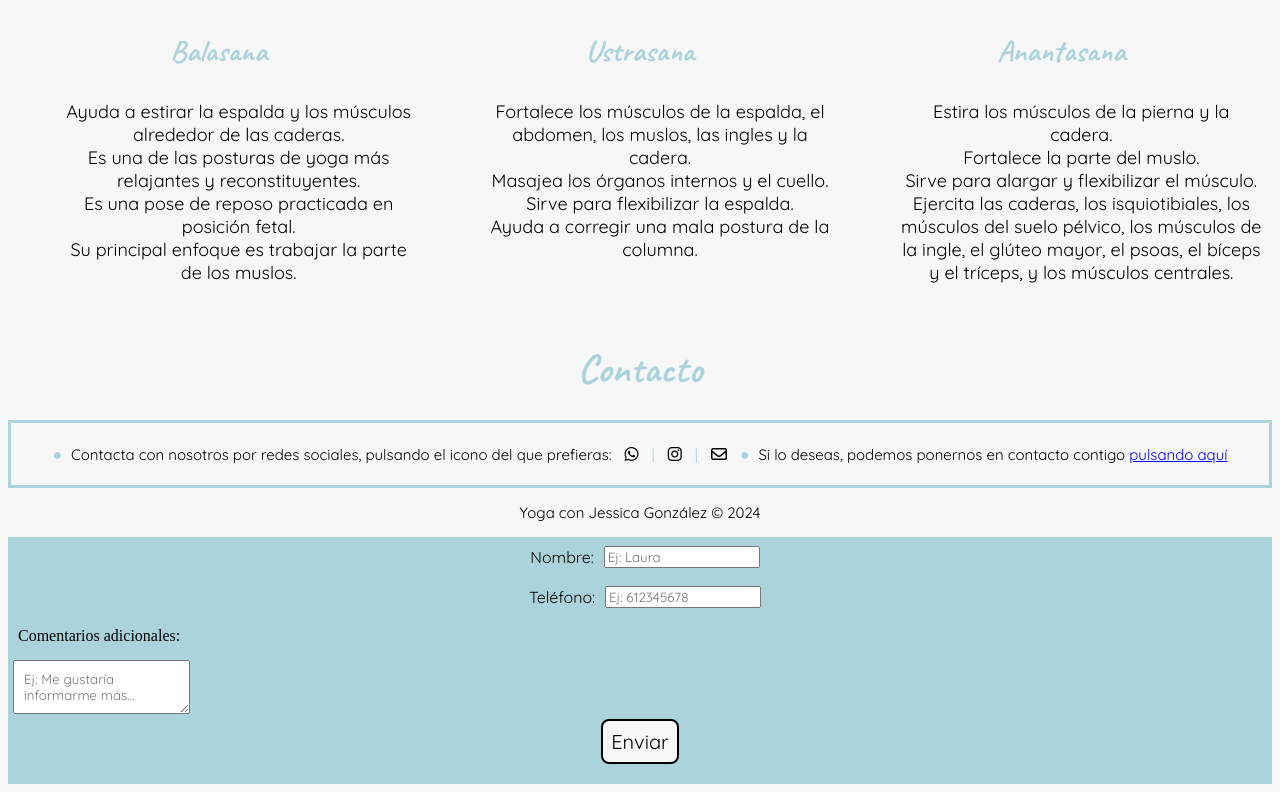
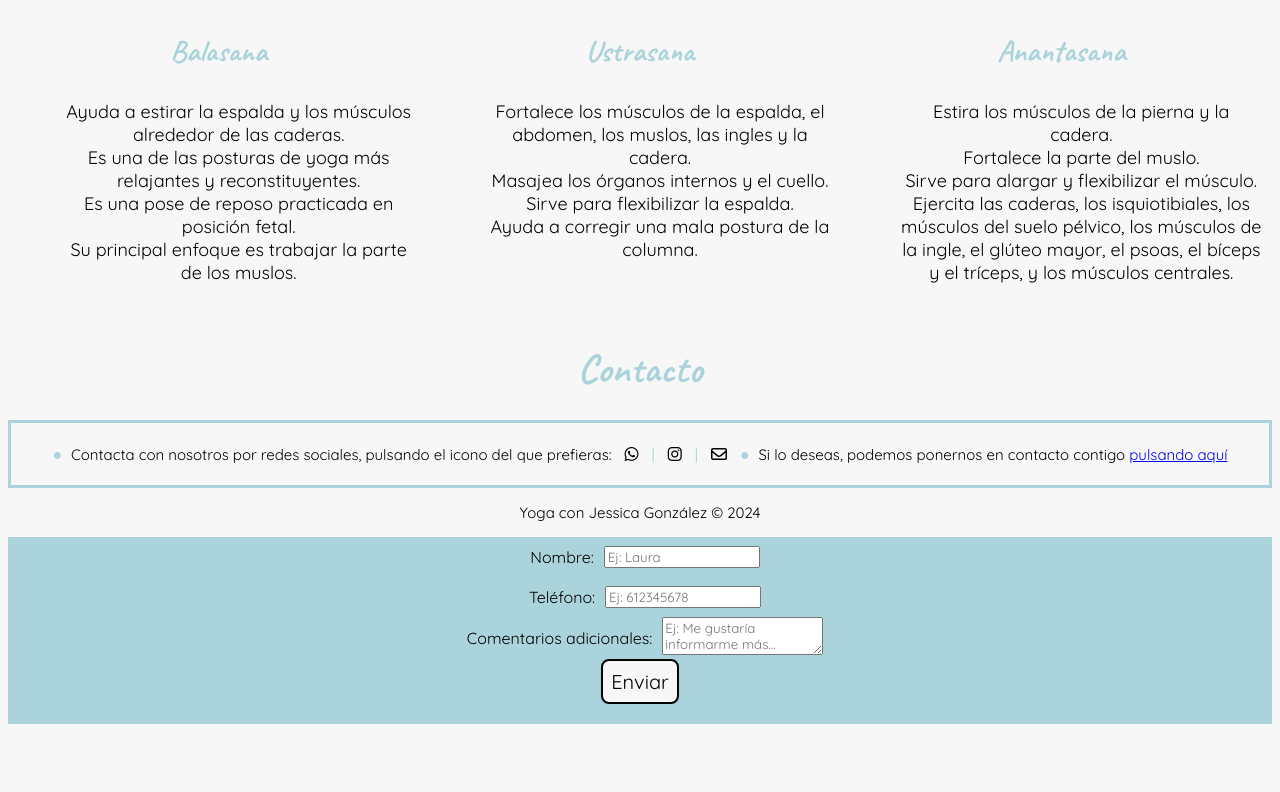
Before and after one commit to olgabonillo/proyecto-personal-olga-bonillo, a React (Vite) app: page / in a window 1280 px wide. Shown: the part 3016-3808 px from the top of the page. After the commit the page ends 3748 px from the top, so only its background shows below. Built offline with nearby package versions, Linux system fonts and the light colour scheme; a web font is replaced by a local one.

Commit message:
changes in form

```diff
--- a/src/components/Form.jsx
+++ b/src/components/Form.jsx
@@ -18,7 +18,6 @@ const Form = () => {
     setFormData({ ...formData, [name]: value });
   };
 
-
   //.trim() para eliminar los espacios en blanco del string
   const validarFormulario = () => {
     const newErrors = {
@@ -36,29 +35,32 @@ const Form = () => {
     e.preventDefault();
 
     if (validarFormulario()) {
-      alert("Gracias por contactar con nosotros. El formulario se ha enviado correctamente y nos pondremos en contacto contigo en la mayor brevedad posible.");
+      alert(
+        "Gracias por contactar con nosotros. El formulario se ha enviado correctamente y nos pondremos en contacto contigo en la mayor brevedad posible."
+      );
       console.log("Datos enviados:", formData);
     } else {
       alert("Por favor, completa todos los campos obligatorios");
     }
   };
 
-  //Para que se muestre el formulario cuando hago click
-  /* document.getElementById('showForm').addEventListener('click', function() {
-        const formulario = document.getElementById('form');
-        if (formulario.style.display === 'none') {
-            formulario.style.display = 'block';
-        } else {
-            formulario.style.display = 'none';
-        }
-    }); */
+  // Estado para controlar la visibilidad del formulario
+  const [mostrarFormulario, setMostrarFormulario] = useState(false);
+
+  // Función para manejar el clic en el enlace
+  const manejarClick = () => {
+    setMostrarFormulario(!mostrarFormulario); // Alterna entre true y false
+  };
 
 
   return (
     //Todos los campos los pongo obligatorios
-    //Creo el primer div con un ID para mostrar el formulario cuando cliquen
+    //Creo el primer div con un ID para mostrar el formulario cuando hagan click
     <>
       <div id="form">
+      <a href="#formulario" onClick={manejarClick}>
+        {mostrarFormulario}
+      </a>
         <form onSubmit={handleSubmit} className="form">
           <div className="div-form">
             <label className="label">Nombre:</label>
@@ -89,11 +91,11 @@ const Form = () => {
               <span style={{ color: "red" }}>Campo obligatorio*</span>
             )}
           </div>
-
+          <div className="div-form">
             <label className="label">Comentarios adicionales:</label>
             <div className="coment-form">
               <textarea
-              className="input-text"
+                className="input"
                 type="text"
                 name="comentarios"
                 placeholder="Ej: Me gustaría informarme más..."
@@ -104,6 +106,7 @@ const Form = () => {
                 <span style={{ color: "red" }}>Campo obligatorio*</span>
               )}
             </div>
+          </div>
           <button type="submit" className="button-form">
             Enviar
           </button>
@@ -113,5 +116,4 @@ const Form = () => {
   );
 };
 
-
 export default Form;
```
Lines whose indentation alone changed are shown as unchanged.
